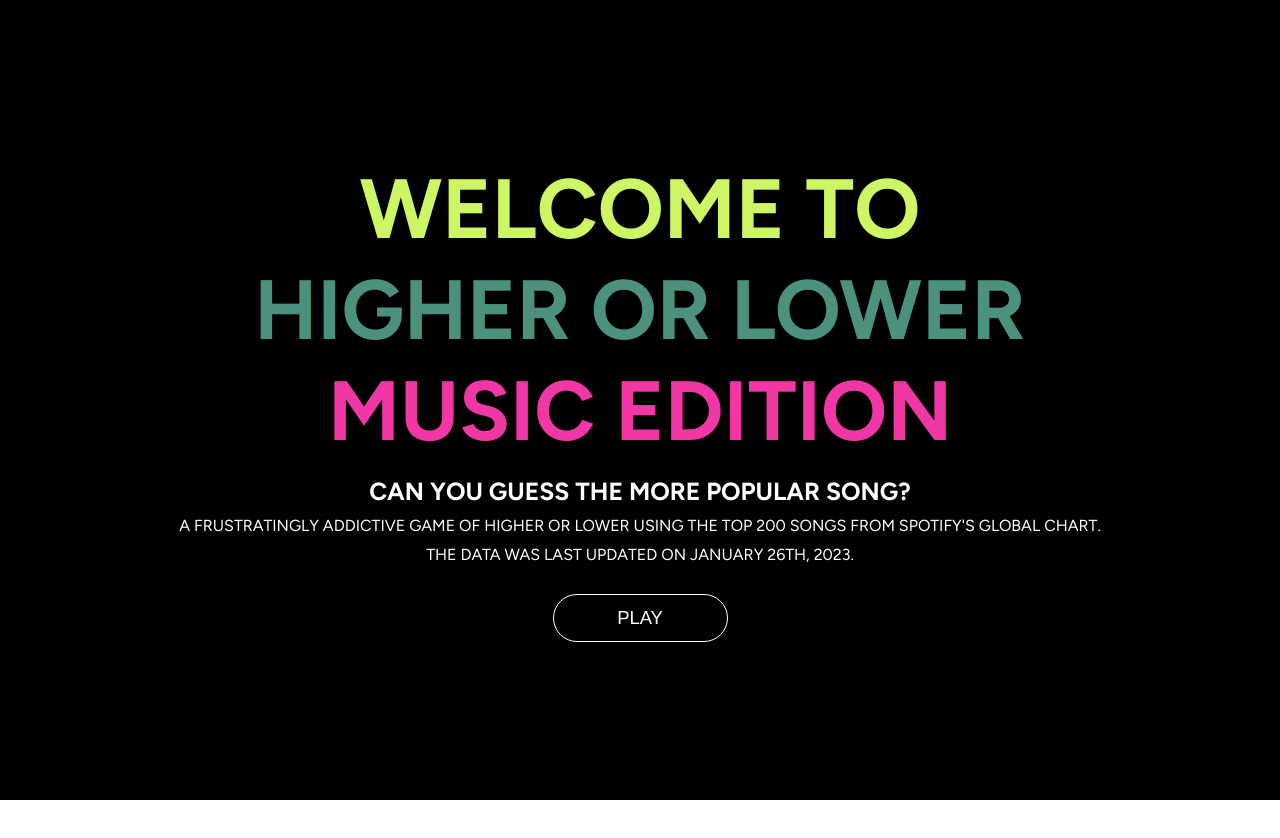
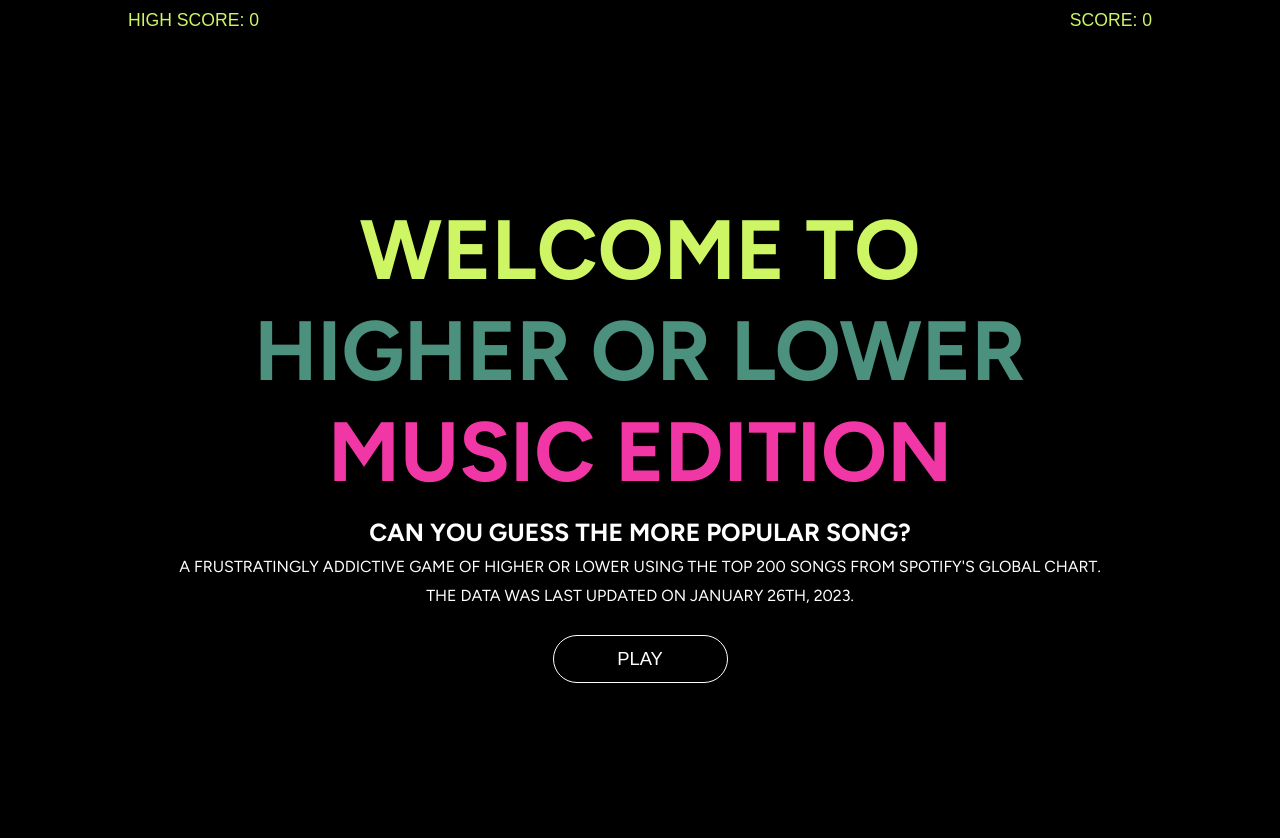
Before and after one commit to ken862734801/higher-or-lower-spotify, a React (Create React App) app in the folder client/: page /#/ in a window 1280 px wide. Shown: the top 838 px of the page. Before the commit the page ends 800 px from the top, so only its background shows below. Built offline with nearby package versions, Linux system fonts and the light colour scheme; no server answers.

Commit message:
add function to reveal the amount of streams the next song has after user click, create header componenet

```diff
--- a/client/src/App.js
+++ b/client/src/App.js
@@ -2,18 +2,20 @@ import logo from './logo.svg';
 import './App.css';
 import { useEffect, useState } from "react";
 import { HashRouter, Route, Routes, Link } from "react-router-dom";
+import Header from './components/header';
 import Game from './components/game';
-import Leaderboard from './components/leaderboard';
+
+
 
 
 function App() {
 
   return (
     <div className="App">
+      <Header/>
       <HashRouter>
         <Routes>
           <Route path="/" element={<Game/>}></Route>
-          <Route path="/leaderboard" element={<Leaderboard/>}></Route>
         </Routes>
       </HashRouter>
     </div>
--- a/client/src/components/game/game.css
+++ b/client/src/components/game/game.css
@@ -62,15 +62,6 @@ main{
     justify-content: center;
     flex-wrap: wrap;
     padding:20px;
-}
-.header{
-    position:fixed;
-    top:1px;
-    width:100%;
-    border:1px solid red;
-}
-.header-container{
-    color:var(--citric);
 }
 .game-card{
     width:400px;
--- a/client/src/components/game/index.jsx
+++ b/client/src/components/game/index.jsx
@@ -54,49 +54,61 @@ function Game (){
         setScore(0);
       };
 
+    const displaySongValue = () => {
+        setDisplayNextSong(true);
+        setTimeout(() => {
+            setDisplayNextSong(false)
+        }, 1500)
+    };
 
 
     const handleHigher = () => {
         if(nextSong.value > currentSong.value){
+            displaySongValue();
             setTimeout(() => {
                 setCurrentSong(nextSong);
                 const index = getRandomIndex(data);
                 setNextSong(data[index.secondIndex]);
                 setScore(score + 1);
-                }, 2000);
+                }, 1500);
         } else if(nextSong.value === currentSong.value){
+            displaySongValue();
             setTimeout(() => {
                 setCurrentSong(nextSong);
                 const index = getRandomIndex(data);
                 setNextSong(data[index.secondIndex]);
                 setScore(score + 1);
-                }, 2000);
+                }, 1500);
         }else {
+            displaySongValue();
             setTimeout(() => {
                 setGameOver(true)
-            }, 2000);
+            }, 1500);
         }
     };
 
     const handleLower = () => {
         if(nextSong.value < currentSong.value){
+            displaySongValue();
             setTimeout(() => {
                 setCurrentSong(nextSong);
                 const index = getRandomIndex(data);
                 setNextSong(data[index.secondIndex]);
                 setScore(score + 1);
-                }, 2000);
+                }, 1500);
         } else if(nextSong.value === currentSong.value){
+            displaySongValue();
             setTimeout(() => {
                 setCurrentSong(nextSong);
                 const index = getRandomIndex(data);
                 setNextSong(data[index.secondIndex]);
                 setScore(score + 1);
-                }, 2000);
+                }, 1500);
         }else {
+            displaySongValue();
             setTimeout(() => {
                 setGameOver(true)
-            }, 2000);
+            }, 1500);
         }
     }
 
@@ -148,12 +160,14 @@ function Game (){
                             <p className="card-artist">{nextSong.name}</p>
                             <p>Has</p>
                         </div>
-                        <h3 className="hide card-streams">{}</h3>
+                    {displayNextSong && (
+                        <h3 className="card-streams">{nextSong.value.toLocaleString()}</h3>
+                        )}
                    </div>
-                    <div className="card-button-container">
+                    {!displayNextSong && (<div className="card-button-container">
                         <button onClick={handleHigher}>Higher</button>
                         <button onClick={handleLower}>Lower</button>
-                    </div>
+                    </div>)}
                     <p className="p-streams">streams</p>
                 </div>
            </section>
--- a/client/src/components/header/header.css
+++ b/client/src/components/header/header.css
@@ -0,0 +1,14 @@
+header{
+    width:100%;
+    background-color: black;
+}
+.header-container{
+    display:flex;
+    justify-content: space-between;
+    width:80%;
+    margin: 0 auto;
+    font-family: Arial, Helvetica, sans-serif;
+    padding:10px 0px;
+    font-size:1.1em;
+    text-transform: uppercase;
+}
--- a/client/src/components/header/index.jsx
+++ b/client/src/components/header/index.jsx
@@ -0,0 +1,14 @@
+import "./header.css";
+
+function Header(){
+    return (
+        <header>
+            <div className="header-container">
+                <p className="citric">High Score: {0}</p>
+                <p className="citric">Score: {0}</p>
+            </div>
+        </header>
+    )
+}
+
+export default Header;
--- a/client/src/components/leaderboard/index.jsx
+++ /dev/null
@@ -1,9 +0,0 @@
-import "./leaderboard.css";
-
-function Leaderboard(){
-    return(
-        <main></main>
-    )
-}
-
-export default Leaderboard;
```
Also changed, not shown: client/src/components/leaderboard/leaderboard.css (deleted).
